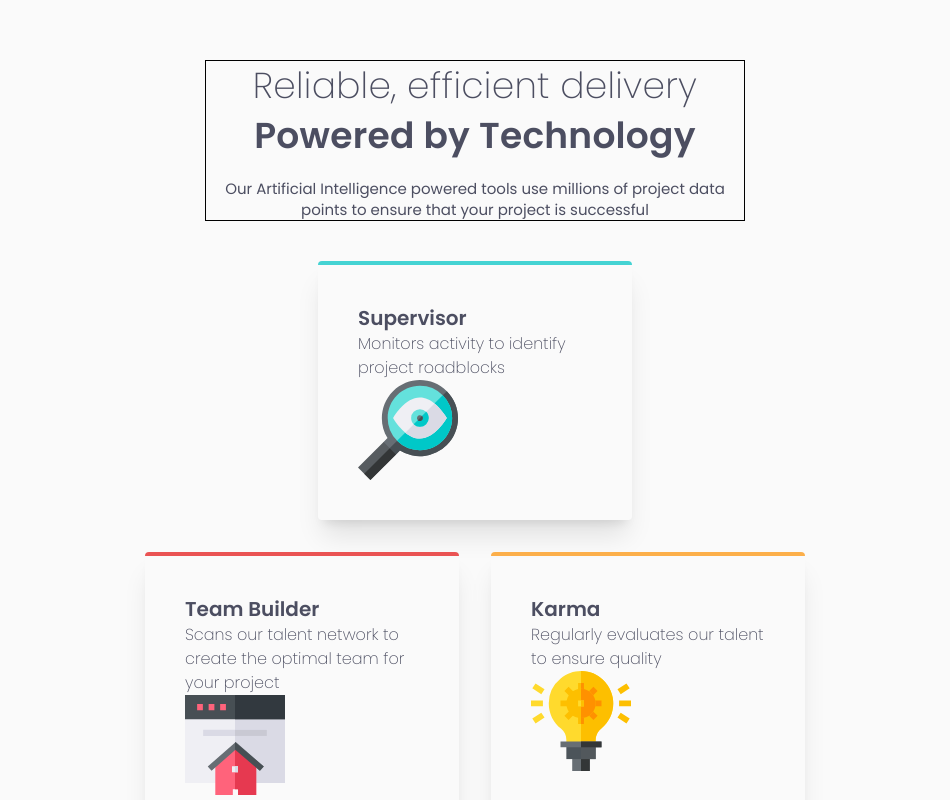
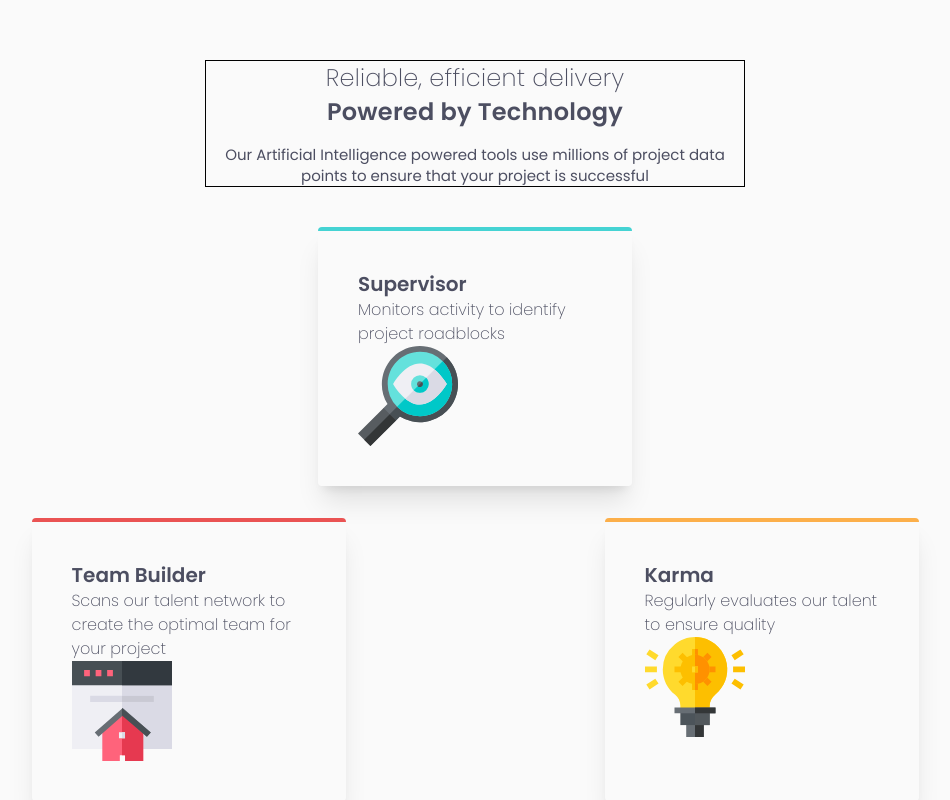
Before and after one commit to BlonoBuccellati/fm-four-card-feature-section, a Next.js app: page / in a window 1280 px wide. Shown: the top 800 px of the page, without its empty margins (165-1115 px from the left). Built offline with nearby package versions, Linux system fonts and the light colour scheme.

Commit message:
Revert "test"
This reverts commit 276fda8ab5b185935dc11f354cec0289243f5db9.

```diff
--- a/src/app/globals.css
+++ b/src/app/globals.css
@@ -26,7 +26,7 @@
 }
 
 @utility text-preset-1 {
-  font-size: clamp(24px, 5vw, 36px);
+  font-size: 24px;
   line-height: 140%;
   letter-spacing: 0.25px;
 }
--- a/src/app/page.tsx
+++ b/src/app/page.tsx
@@ -7,7 +7,7 @@ import IconTeamBuilder from "@/assets/images/icon-team-builder.svg";
 export default function Home() {
   return (
     <div className="font-poppins text-neutral-gray-500 min-h-screen bg-[#FAFAFA] font-thin">
-      <div className="m-auto flex w-[90%] flex-col gap-10 pt-15">
+      <div className="m-auto flex w-[90%] max-w-[316px] flex-col gap-10 pt-15 md:max-lg:max-w-[1114px] lg:max-w-max">
         {/* ヒーローセクション？ */}
         <section className="text-preset-1 mx-auto flex flex-col gap-4 border border-black text-center md:w-[540px]">
           <h1 className="">
@@ -20,7 +20,7 @@ export default function Home() {
             data points to ensure that your project is successful
           </p>
         </section>
-        <div className="mx-auto flex w-full max-w-[316px] flex-col items-center gap-8 md:max-lg:max-w-[1114px] lg:max-w-max lg:flex-row">
+        <div className="mx-auto flex w-full flex-col gap-8 lg:flex-row lg:items-center">
           {/* Card1 */}
           <Card
             title="Supervisor"
```
